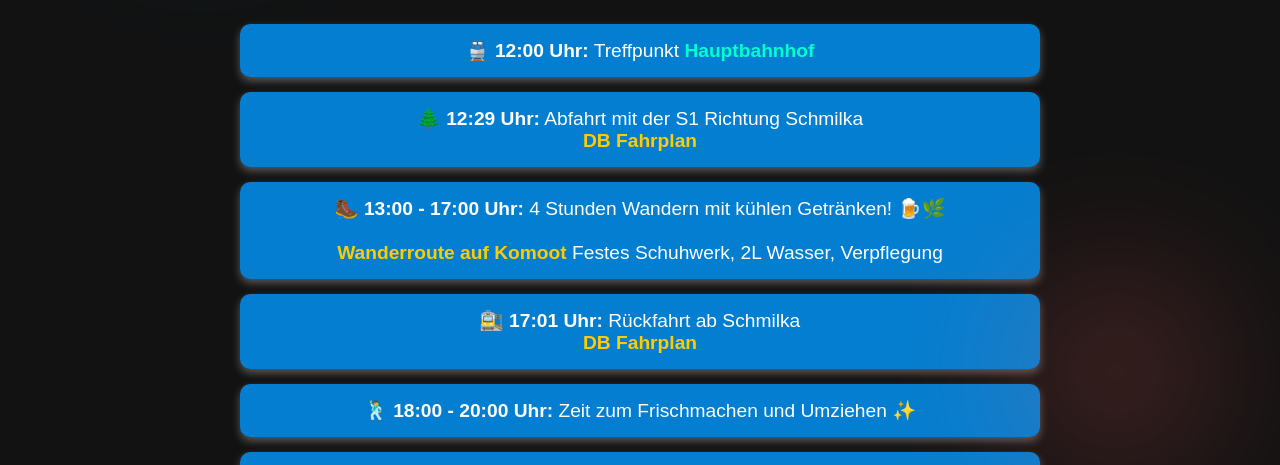
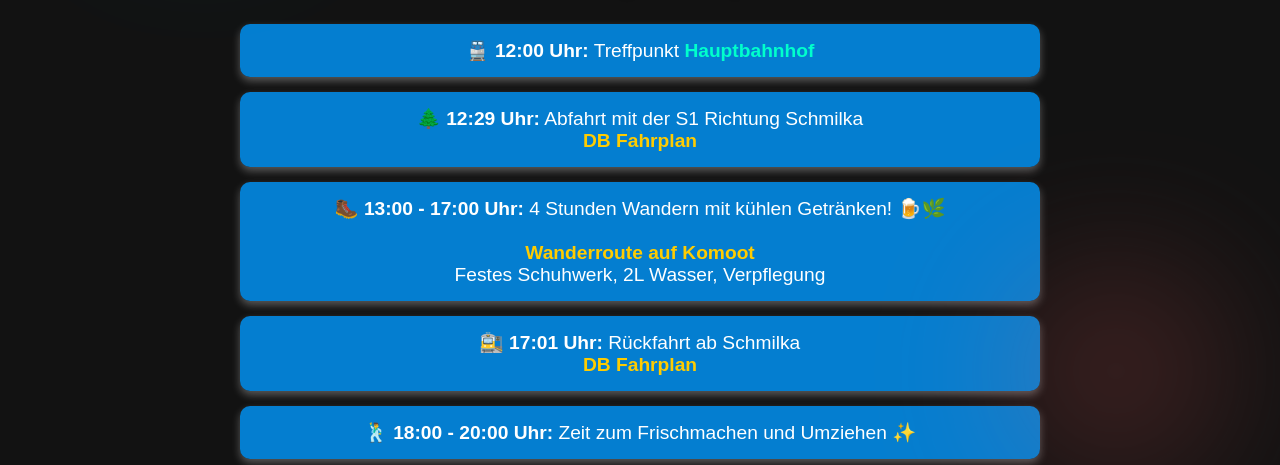
Before and after one commit to doriankreibich/nicos-jga, a plain HTML site: page index.html in a window 1280 px wide. Shown: the part 289-754 px from the top of the page. Drawn offline with Linux system fonts and the light colour scheme.

Commit message:
Update index.html

```diff
--- a/index.html
+++ b/index.html
@@ -122,7 +122,7 @@
             <a href="https://www.bahn.de/buchung/start?vbid=759ffa38-fb3e-410c-a22a-e470a1b4eca2" target="_blank">DB Fahrplan</a>
         </li>
         <li>🥾 <strong>13:00 - 17:00 Uhr:</strong> 4 Stunden Wandern mit kühlen Getränken! 🍺🌿<br>
-            <a href="https://www.komoot.com/de-de/smarttour/24007509?ref=wdd" target="_blank"><br>Wanderroute auf Komoot</a>
+            <a href="https://www.komoot.com/de-de/smarttour/24007509?ref=wdd" target="_blank"><br>Wanderroute auf Komoot</a><br>
             Festes Schuhwerk, 2L Wasser, Verpflegung
         </li>
         <li>🚉 <strong>17:01 Uhr:</strong> Rückfahrt ab Schmilka <br>
```
